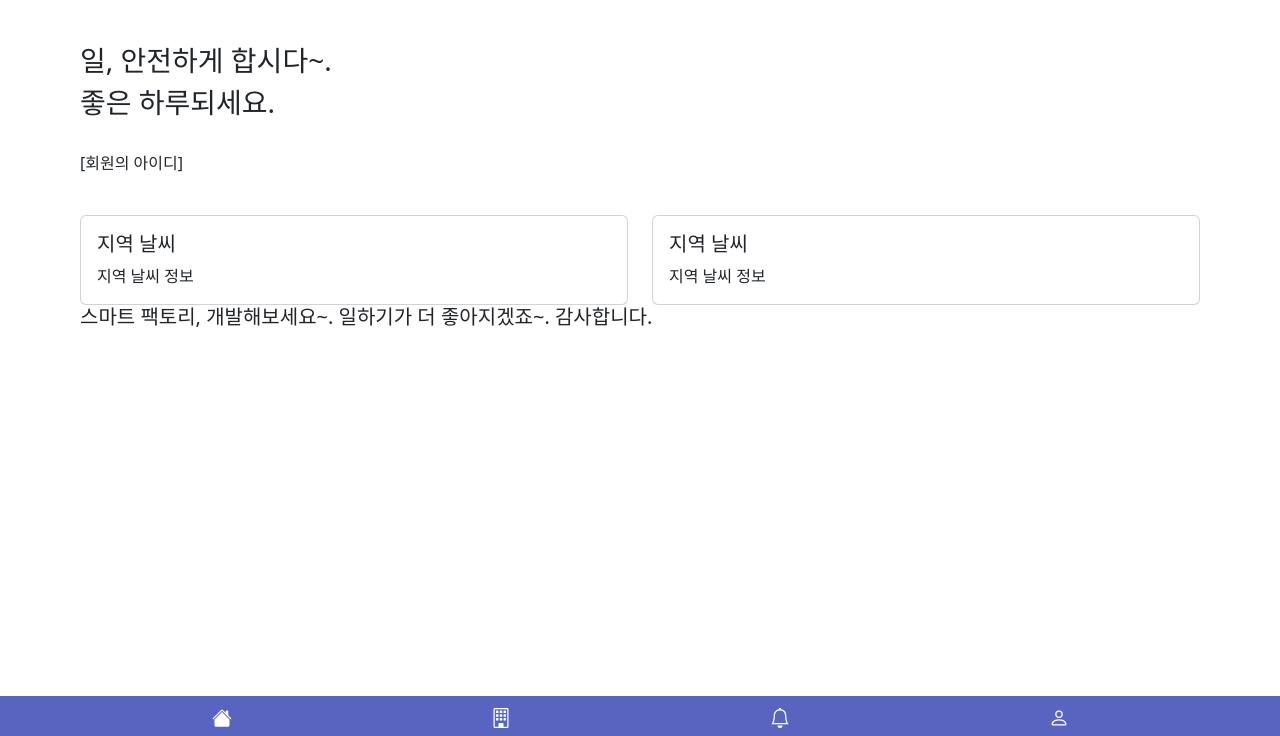
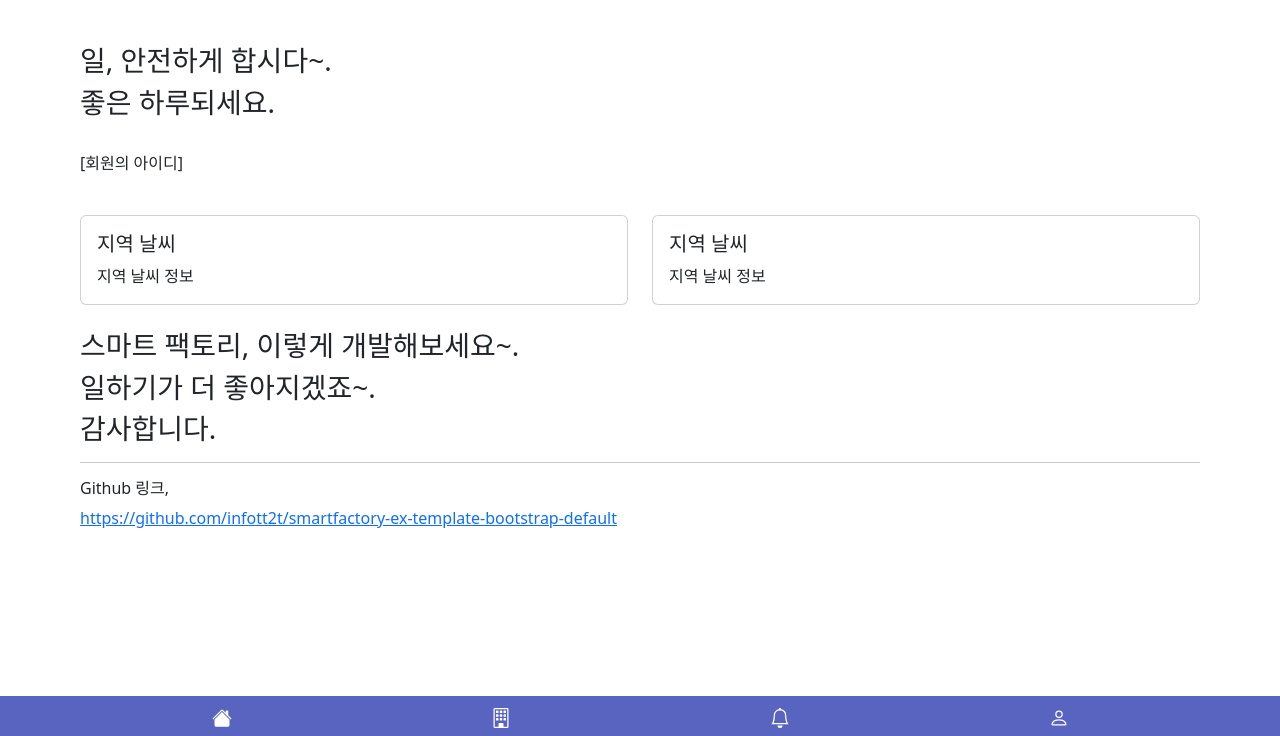
Before and after one commit to infott2t/smartfactory-ex-template-bootstrap-default, a plain HTML site: page index.html in a window 1280 px wide. Shown: the part 64-800 px from the top of the page. Drawn offline with nearby package versions, Linux system fonts and the light colour scheme.

Commit message:
소스코드 올림 완료. 2023년 1월 8일.

```diff
--- a/index.html
+++ b/index.html
@@ -107,14 +107,26 @@
           </div>
         </div>
       </div>
+    </div>
     <!--지역 날씨 정보 끝-->
       <br/>
-      <h5> 스마트 팩토리, 개발해보세요~. 일하기가 더 좋아지겠죠~. 감사합니다.</h5>
+      <h3> 스마트 팩토리, 이렇게 개발해보세요~.</h3>
+    <h3>일하기가 더 좋아지겠죠~.</h3>
+    <h3>감사합니다.</h3>
+    <hr/>
+    <h6>Github 링크,</h6>
+    <a href="https://github.com/infott2t/smartfactory-ex-template-bootstrap-default">https://github.com/infott2t/smartfactory-ex-template-bootstrap-default</a> </h6>
+    <br/>
+    <br/>
+    <br/>
+    <br/>
+    <br/>
+
     <!-- 인기 있는 일 소개 -->
 
       <!-- 인기 있는 일 소개 끝 -->
     <!--  -->
-  </div>
+
 </main>
 
 <footer class="footer mt-auto navcustom fixed-bottom">
```
